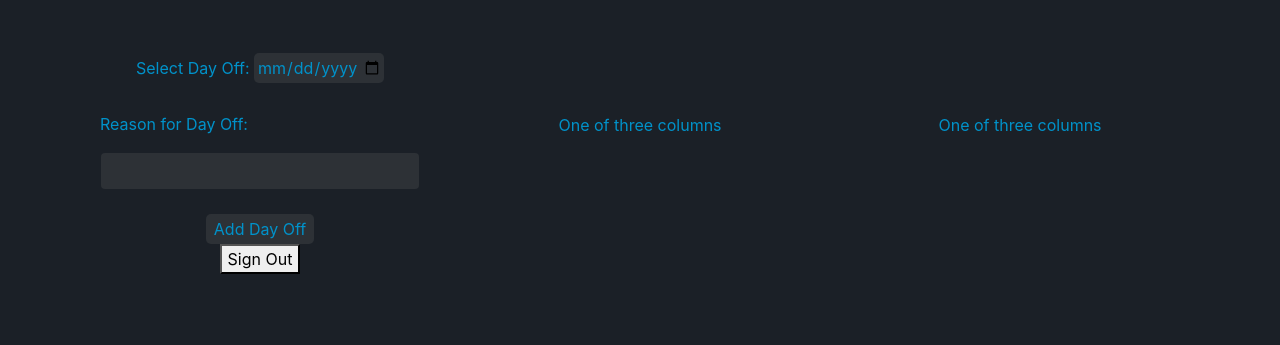
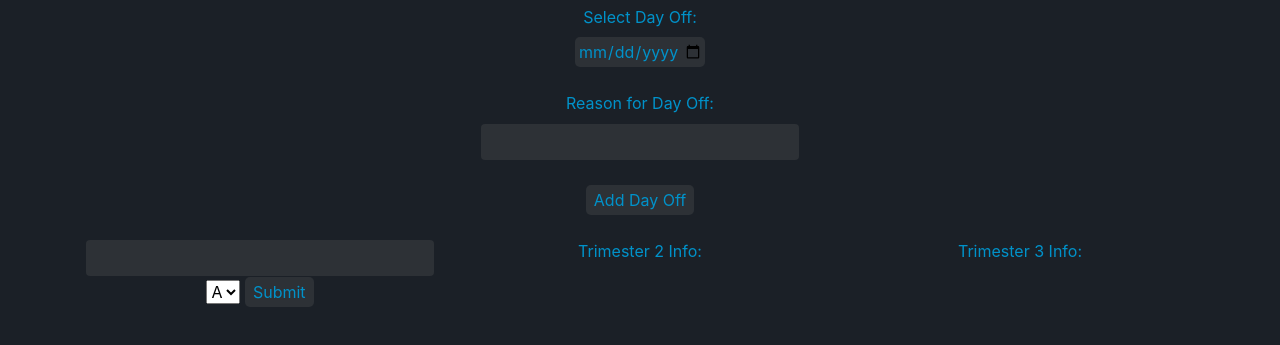
Before and after one commit to Jotham5697/TodayIS, a website: page templates/admin.html in a window 1280 px wide. Shown: the part 51-396 px from the top of the page. Drawn offline with nearby package versions, Linux system fonts and the light colour scheme; files that its build step writes are made by us from their sources.

Commit message:
added neccesary trimester info to db

```diff
--- a/templates/admin.html
+++ b/templates/admin.html
@@ -55,41 +55,54 @@
 
 
     <div class="container text-center">
-        <div class="row align-items-center">
+        <div class="row align-items-left">
             <div class="col-4 white">
-
+                <!-- Left of Add Day Off -->
+            </div>
+            <div class="col-4 white col align-self-center">
                 <form class="container" method="post" action="/dayOff">
-                    <br />
-                    <br />
-
-                    <label for="useDate" class="white left-a">Select Day Off: </label>
-                    <input class="white myinput left-a" aria-hidden="true" type="date" id="addDateOff" name="addDateOff" min="2023-09-04" max="2024-06-14" size="500" />
-                    <br />
-                    <br />
-
-                    <p>Reason for Day Off: </p>
-                    <input class="form-control myinput white" name="reasonDayOff">
-                    <br />
-                    <button class="white myinput text-center"> Add Day Off</button>
+                    <label for="useDate" class="white">Select Day Off: </label>
+                    <br>
+                    <input class="white myinput" aria-hidden="true" type="date" id="addDateOff" name="addDateOff"
+                        min="2023-09-04" max="2024-06-14" size="500" />
+                    <br>
+                    <br>
+                    <label for="reasonDayOff">Reason for Day Off: </label>
+                    <input class="form-control myinput white" name="reasonDayOff" id="reasonDayOff">
+                    <br>
+                    <button class="white myinput"> Add Day Off</button>
                 </form>
+                <br>
             </div>
             <div class="col-4 white">
-                One of three columns
-            </div>
-            <div class="col-4 white">
-                One of three columns
+                <!-- Right of add day off -->
             </div>
 
             <div class="col-4 white">
-                <button onclick="deleteAllCookies()"> Sign Out </button>
+                <form method="post" action="/infoAdd">
+                    <input class="form-control myinput white" name="reasonImportantInfo" id="reasonImportantInfo">
+                    <!-- <input class="form-control myinput white" name="InfoImportant" id="InfoImportant"> -->
+                    <select class="form-select form-select-sm" aria-label="Small select example"
+                                        name="InfoImportant">
+                                        <option selected value="1"> A </option>
+                                        <option value="2">B</option>
+                                        <option value="3">C</option>
+                                        <option value="4">D</option>
+                                        <option value="5">E</option>
+                                        <option value="6">F</option>
+                                        <option value="7">G</option>
+                                        <option value="0">H</option>
+                                    </select>
+                    <button class="white myinput"> Submit</button>
+                </form>
+            </div>
 
-                <script>
-                    function deleteAllCookies() {
-                        document.cookie = "theclasses; expires=Thu, 18 Dec 2013 12:00:00 UTC";
-                        //window.location = "/";
-                        console.log("cookies should be clexared");
-                    }
-                </script>
+            <div class="col-4 white">
+                Trimester 2 Info:
+            </div>
+
+            <div class="col-4 white">
+                Trimester 3 Info:
 
             </div>
 
```
Also changed, not shown: app.js (+18 -7 lines).
